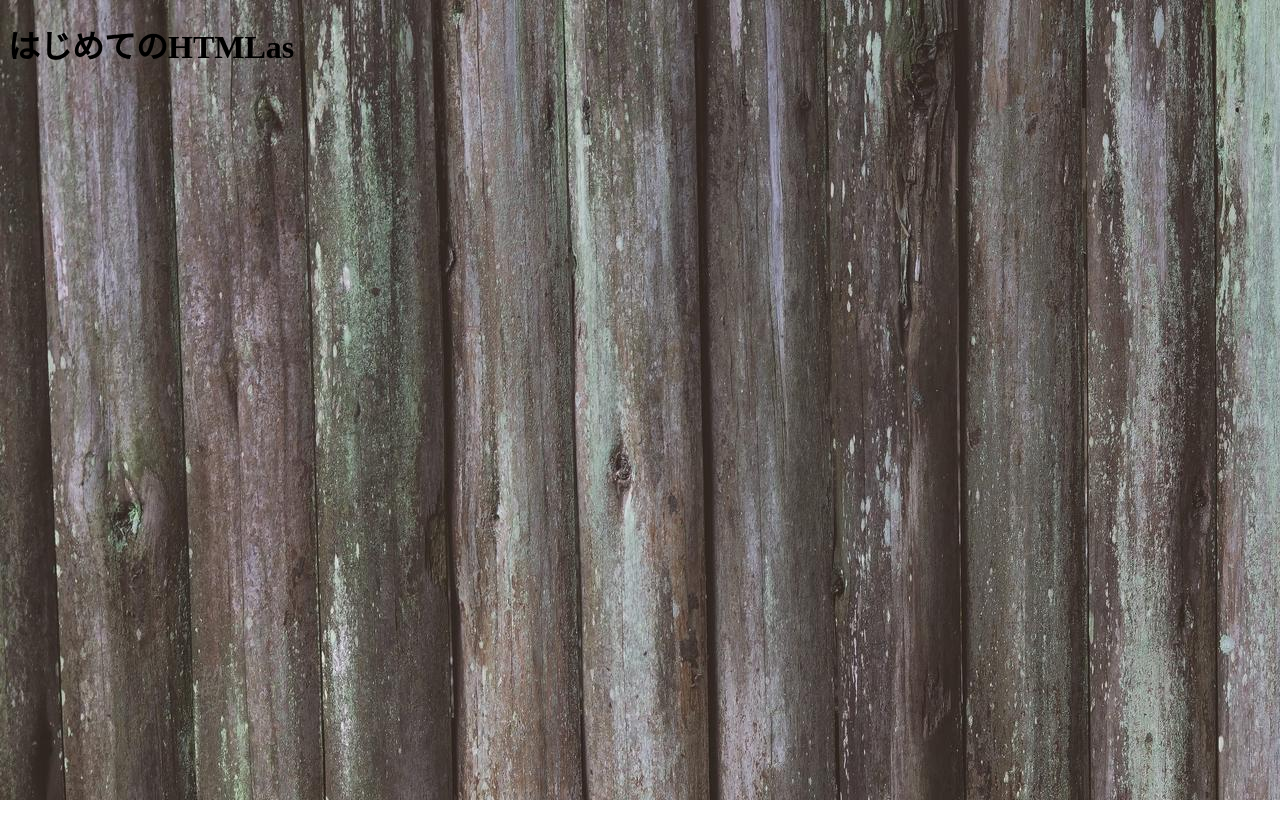
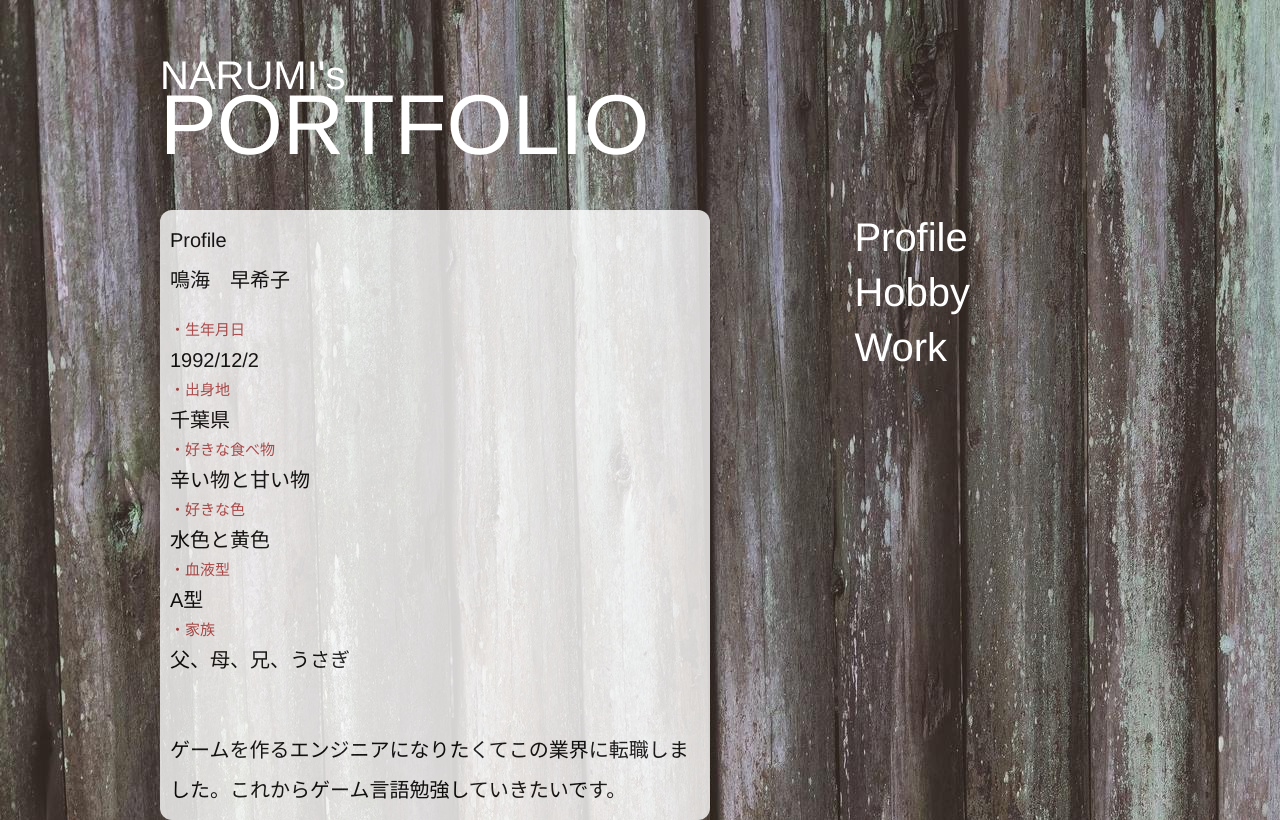
Before and after one commit to saki122/kadai, a plain HTML site: page index.html in a window 1280 px wide. Drawn offline with Linux system fonts and the light colour scheme.

Commit message:
トップページ作成

```diff
--- a/css/style.css
+++ b/css/style.css
@@ -1,3 +1,49 @@
 body {
+	font: 40px/50px "ヒラギノ角ゴ Pro W3","Hiragino Kaku Gothic Pro",'メイリオ',Meiryo,Helvetica,Arial,Sans-Serif;
+	/*font-family: "Gill Sans","ヒラギノ角ゴ Pro","メイリオ", "ＭＳ ゴシック", "MS Gothic", "Osaka－等幅", Osaka-mono, monospace;*/
 	background-image: url(../img/SHI65_kokegahaetaita20140720_TP_V.jpg);
+	color: #FFF;
 }
+.wrapper {
+    width: 960px;
+    margin: 0 auto;
+}
+.clearfix:after {
+    display: block;
+    clear: both;
+    content: "";
+}
+.main-title {
+	font-size: 85px;
+	margin-bottom: 60px;
+}
+.left-cont {
+    color: #000;
+    float: left;
+    width: 550px;
+    border-radius:12px;
+    background-color: #FFF;
+    opacity: 0.8;
+}
+.left-inner {
+	margin: 10px;
+	font-size: 20px;
+	line-height: 40px;
+}
+.left-title {
+	color: #B84343;
+	font-size: 15px;
+	line-height: 40px;
+	margin-left: 10px;
+}
+.left-bun {
+	font-size: 20px;
+	line-height: 20px;
+	margin-left: 10px;
+}
+.right-cont {
+	float: right;
+	line-height: 55px;
+	margin-right: 150px;
+	list-style:none
+}
--- a/index.html
+++ b/index.html
@@ -3,10 +3,43 @@
 <head>
     <meta charset="utf-8">
     <meta http-equiv="X-UA-Compatible" content="IE=edge">
-    <title></title>
+    <title>自己紹介サイト</title>
+    <link rel="stylesheet" href="css/reset.css">
     <link rel="stylesheet" href="./css/style.css">
-</head>
+ </head>
 <body>
-    <h1>はじめてのHTMLas</h1>
+　　<div class="wrapper">
+    <div class="header">
+        <p>NARUMI's
+    	<p class="main-title">PORTFOLIO</p>
+    	<div id=”str”></div>
+
+    </div>
+    <div class="main clearfix">
+    	<div class="left-cont">
+    		<p class="left-inner">
+    		  Profile<br>鳴海　早希子<br>
+    		  </p>
+    		  <p class="left-title">・生年月日</p>
+    		  <p class="left-bun">1992/12/2</p>
+    		  <p class="left-title">・出身地</p>
+    		  <p class="left-bun">千葉県</p>
+              <p class="left-title">・好きな食べ物</p>
+              <p class="left-bun">辛い物と甘い物</p>
+              <p class="left-title">・好きな色</p>
+              <p class="left-bun">水色と黄色</p>
+              <p class="left-title">・血液型</p>
+              <p class="left-bun">A型</p>
+              <p class="left-title">・家族</p>
+              <p class="left-bun">父、母、兄、うさぎ</p><br>
+              <p class="left-inner">ゲームを作るエンジニアになりたくてこの業界に転職しました。これからゲーム言語勉強していきたいです。</p>
+    	</div>
+    	<div class="right-cont">
+    	  <li>Profile</li>
+    	  <li>Hobby</li>
+    	  <li>Work</li>
+    	</div>
+    </div>
+   </div>
 </body>
 </html>
```
